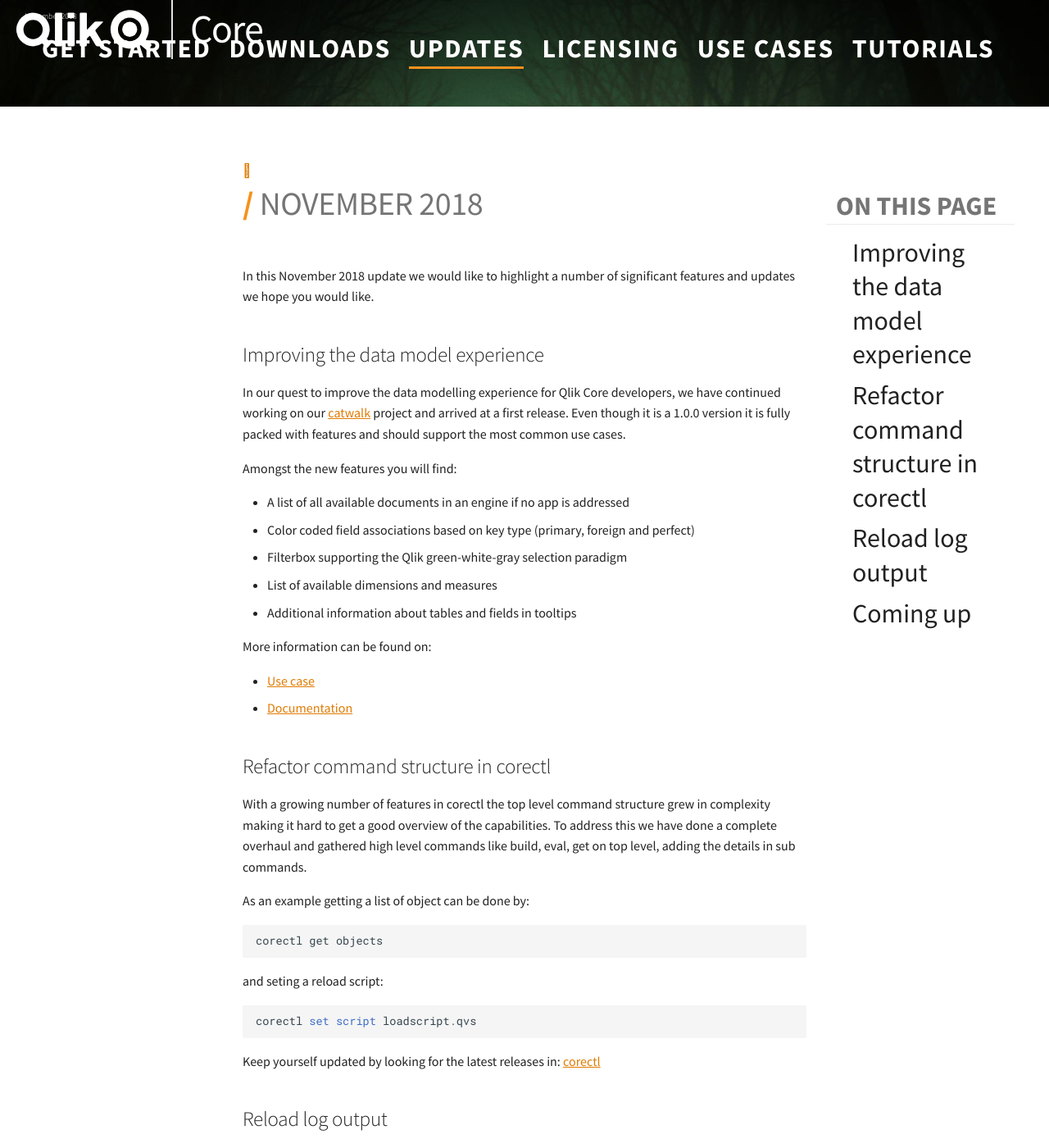
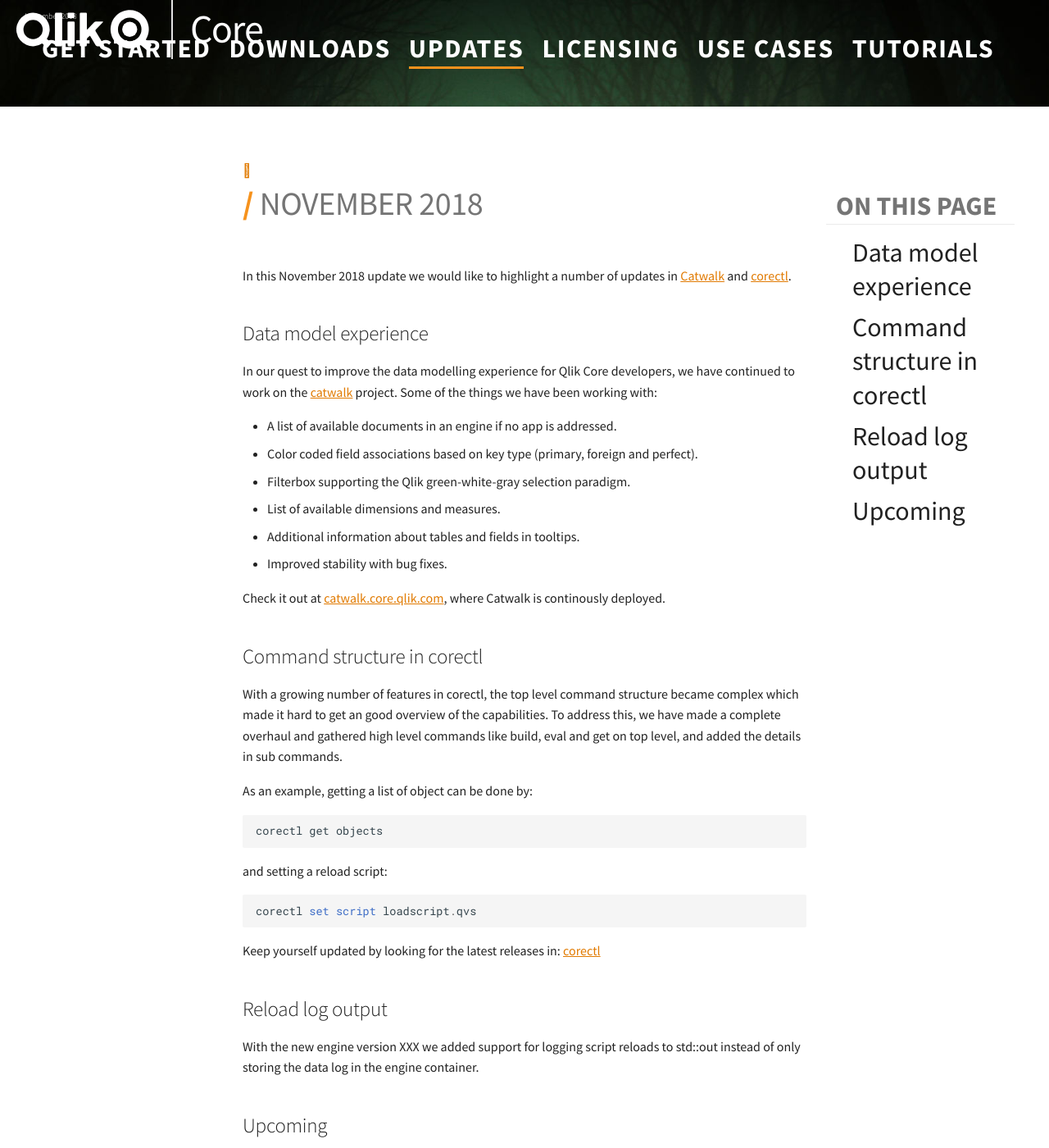
Before and after one commit to qlik-oss/core-website, an MkDocs documentation site: the page built from docs/updates/2018-11.md, in a window 1280 px wide and 1400 px high. Shown: the whole window at 82% size. Built offline with MkDocs 1.6.1 and Material for MkDocs 9.7.7, drawn with Linux system fonts in a browser that asks for light colours; nearby versions of some CDN libraries; library files that are not in the unit come from our copies; comment, search, counter and statistics services are not loaded; some of the changed text lies outside the part shown.

Commit message:
some minor rephrasing

````diff
--- a/docs/updates/2018-11.md
+++ b/docs/updates/2018-11.md
@@ -1,40 +1,34 @@
 # November 2018
 
-In this November 2018 update we would like to highlight a number of significant features and updates we hope you would
-like.
+In this November 2018 update we would like to highlight a number of updates in [Catwalk](https://github.com/qlik-oss/catwalk) and [corectl](https://github.com/qlik-oss/corectl).
 
-## Improving the data model experience
+## Data model experience
 
-In our quest to improve the data modelling experience for Qlik Core developers, we have continued working on our
-[catwalk](https://github.com/qlik-oss/catwalk) project and arrived at a first release. Even though it is a 1.0.0 version
-it is fully packed with features and should support the most common use cases.
+In our quest to improve the data modelling experience for Qlik Core developers, we have continued to work on the
+[catwalk](https://github.com/qlik-oss/catwalk) project. Some of the things we have been working with:
 
-Amongst the new features you will find:
+* A list of available documents in an engine if no app is addressed.
+* Color coded field associations based on key type (primary, foreign and perfect).
+* Filterbox supporting the Qlik green-white-gray selection paradigm.
+* List of available dimensions and measures.
+* Additional information about tables and fields in tooltips.
+* Improved stability with bug fixes.
 
-* A list of all available documents in an engine if no app is addressed
-* Color coded field associations based on key type (primary, foreign and perfect)
-* Filterbox supporting the Qlik green-white-gray selection paradigm
-* List of available dimensions and measures
-* Additional information about tables and fields in tooltips
+Check it out at [catwalk.core.qlik.com](https://catwalk.core.qlik.com), where Catwalk is continously deployed.
 
-More information can be found on:
+## Command structure in corectl
 
-* [Use case]()
-* [Documentation]()
+With a growing number of features in corectl, the top level command structure became complex which made it hard to get an
+good overview of the capabilities. To address this, we have made a complete overhaul and gathered high level commands
+like build, eval and get on top level, and added the details in sub commands.
 
-## Refactor command structure in corectl
-
-With a growing number of features in corectl the top level command structure grew in complexity making it hard to get a
-good overview of the capabilities. To address this we have done a complete overhaul and gathered high level commands
-like build, eval, get on top level, adding the details in sub commands.
-
-As an example getting a list of object can be done by:
+As an example, getting a list of object can be done by:
 
 ```qlik
 corectl get objects
 ```
 
-and seting a reload script:
+and setting a reload script:
 
 ```qlik
 corectl set script loadscript.qvs
@@ -48,9 +42,9 @@
 With the new engine version XXX we added support for logging script reloads to std::out instead of only storing the data
 log in the engine container.
 
-## Coming up
+## Upcoming
 
-In the coming month we will continue hardening our data loading tool corectl. Stay tuned and join the conversation in:
+In the upcoming month we will continue hardening our data loading tool corectl. Stay tuned and join the conversation in:
 
 * [slack #qlik-core](https://qlik-branch.slack.com/channels/qlik-core)
 * [github](https://github.com/qlik-oss)
````
